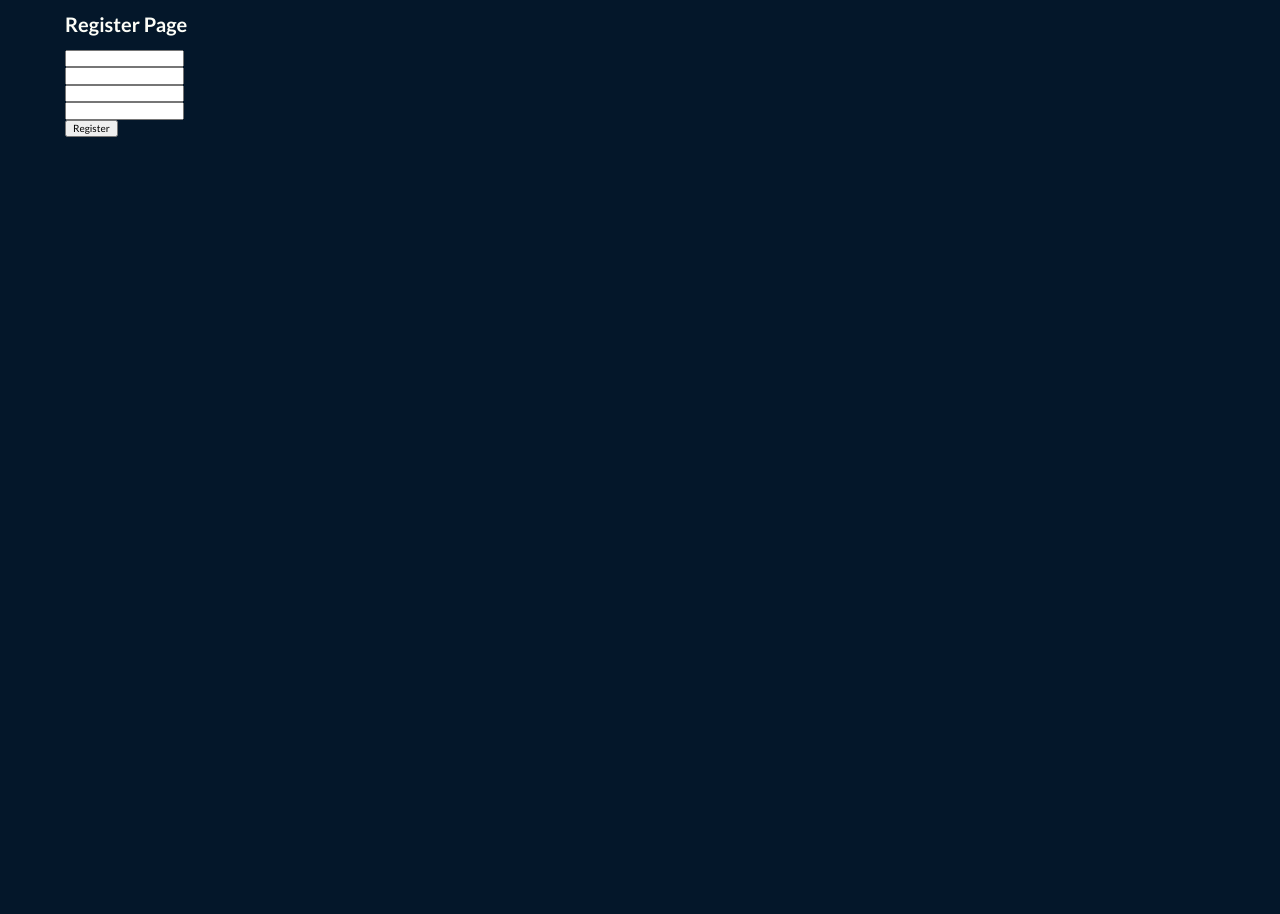
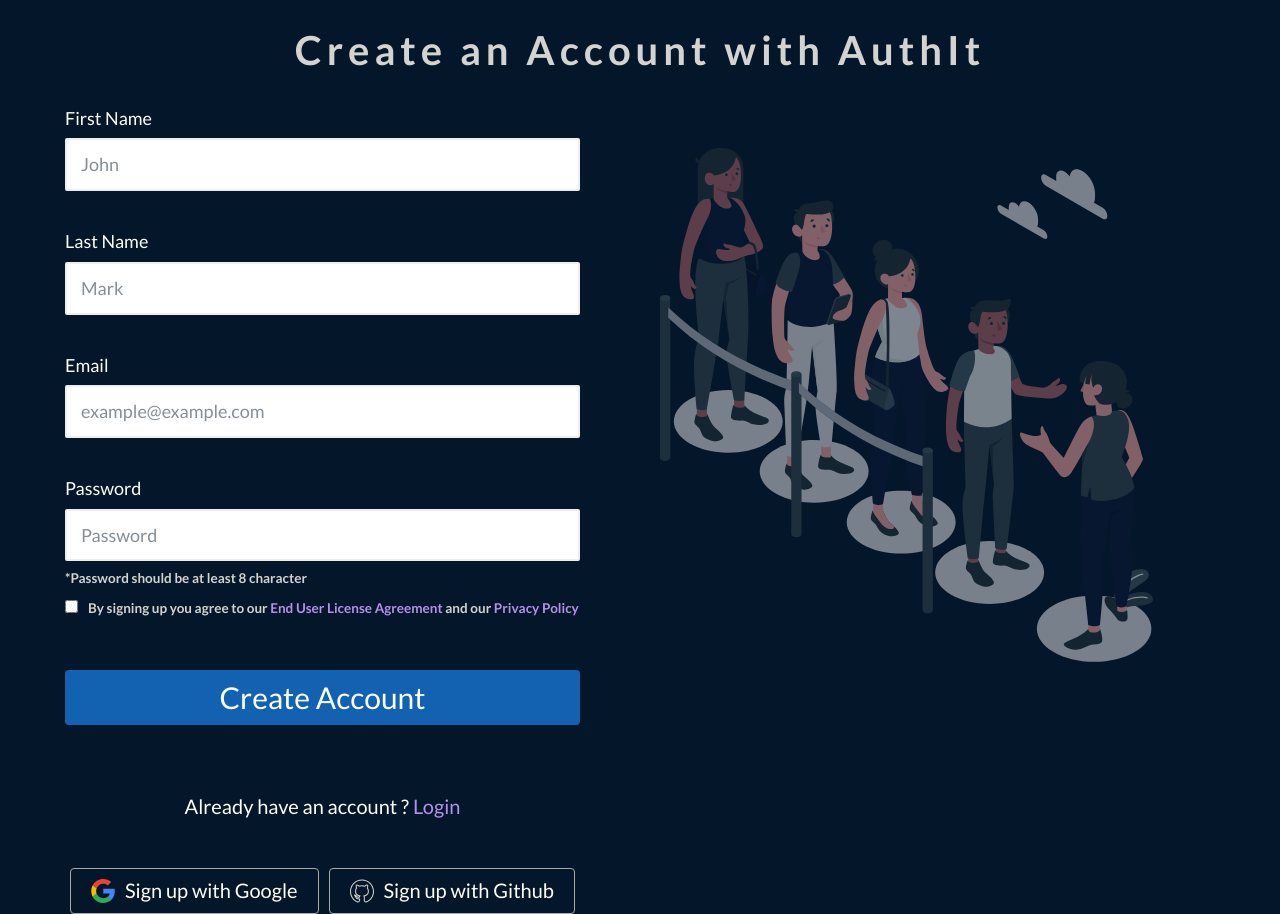
Before and after one commit to zuri-training/AuthWiki_Team9, a React (Create React App) app in the folder FrontEnd/authwiki/: page /register in a window 1280 px wide. Before the commit the page ends 800 px from the top, so only its background shows below. Built offline with nearby package versions, Linux system fonts and the light colour scheme.

Commit message:
Implement Registration Page (UI) #16 #17

```diff
--- a/FrontEnd/authwiki/src/pages/Register.js
+++ b/FrontEnd/authwiki/src/pages/Register.js
@@ -1,6 +1,12 @@
 import { registerUser } from "../store/user/userSlice";
 import { useSelector, useDispatch } from "react-redux";
 import { useState } from "react";
+import Container from "../css/Login";
+import Form from "../components/Form";
+import Google from "../icons/Google";
+import Github from "../icons/Github";
+import LoginSVG from "../icons/LoginSVG";
+import { Link } from "react-router-dom";
 
 const Register = () => {
   const initialState = {
@@ -18,48 +24,115 @@ const Register = () => {
     const { email, firstName, lastName, password } = values;
     dispatch(registerUser({ email, firstName, lastName, password }));
   };
-  const onChange = (e) => {
+  const handleChange = (e) => {
     const name = e.target.name;
     const value = e.target.value;
     setValues({ ...values, [name]: value });
   };
+  // return (
+  //   <div>
+  //     <h1>Register Page</h1>
+  //     <form>
+  //       <input
+  //         type="email"
+  //         name="email"
+  //         value={values.email}
+  //         onChange={onChange}
+  //       />
+  //       <br />
+  //       <input
+  //         type="text"
+  //         name="firstName"
+  //         value={values.firstName}
+  //         onChange={onChange}
+  //       />
+  //       <br />
+  //       <input
+  //         type="text"
+  //         name="lastName"
+  //         value={values.lastName}
+  //         onChange={onChange}
+  //       />
+  //       <br />
+  //       <input
+  //         type="password"
+  //         name="password"
+  //         value={values.password}
+  //         onChange={onChange}
+  //       />
+  //       <br />
+  //       <button type="submit" onClick={onSubmit}>
+  //         Register
+  //       </button>
+  //     </form>
+  //   </div>
+  // );
+
   return (
-    <div>
-      <h1>Register Page</h1>
+    <Container>
+      <section className="section">
+        <h1 className="display-text">Create an Account with AuthIt</h1>
+        <div className="login-container">
+          <div className="login-item">
             <form>
-        <input
+              <Form
+                labelText="First Name"
+                type="text"
+                _name="firstName"
+                placeholder="John"
+                handleChange={handleChange}
+              />
+              <Form
+                labelText="Last Name"
+                type="text"
+                _name="lastName"
+                placeholder="Mark"
+                handleChange={handleChange}
+              />
+              <Form
+                labelText="Email"
                 type="email"
-          name="email"
-          value={values.email}
-          onChange={onChange}
-        />{" "}
-        <br />
-        <input
-          type="text"
-          name="firstName"
-          value={values.firstName}
-          onChange={onChange}
+                _name="email"
+                placeholder="example@example.com"
+                handleChange={handleChange}
               />
-        <br />
-        <input
-          type="text"
-          name="lastName"
-          value={values.lastName}
-          onChange={onChange}
-        />{" "}
-        <br />
-        <input
+              <Form
+                labelText="Password"
                 type="password"
-          name="password"
-          value={values.password}
-          onChange={onChange}
+                _name="password"
+                placeholder="Password"
+                handleChange={handleChange}
+                diff={true}
               />
-        <br />
-        <button type="submit" onClick={onSubmit}>
-          Register
+              <button type="submit" className="submit-btn" onClick={onSubmit}>
+                Create Account
               </button>
             </form>
+            <div className="cta-section">
+              <p className="cta">
+                Already have an account ?{" "}
+                <Link to="/login" className="sign-up">
+                  Login
+                </Link>
+              </p>
+              <div className="socials">
+                <a className="social-login" href="https://www.google.com/">
+                  <Google />
+                  Sign up with Google
+                </a>
+                <a className="social-login" href="https://www.google.com/">
+                  <Github />
+                  Sign up with Github
+                </a>
               </div>
+            </div>
+          </div>
+          <div className="login-item login-item-svg">
+            <LoginSVG />
+          </div>
+        </div>
+      </section>
+    </Container>
   );
 };
 
--- a/FrontEnd/authwiki/src/store/user/userSlice.js
+++ b/FrontEnd/authwiki/src/store/user/userSlice.js
@@ -10,6 +10,7 @@ export const registerUser = createAsyncThunk(
   "user/register",
   async (user, thunkAPI) => {
     try {
+      console.log(user);
       const response = await customFetch.post("/user/register", user);
       return response.data;
     } catch (error) {
@@ -44,15 +45,13 @@ const userSlice = createSlice({
       toast.success("Account created Successfully ");
     },
     [registerUser.rejected]: (state, { payload }) => {
-      console.log(payload);
-      toast.error(payload["email"][0]);
-      toast.error(payload["password"][0]);
+      toast.error("Your registration credentials is invalid: Bad Request");
     },
     [loginUser.pending]: (state) => {
       state.isLoading = true;
     },
     [loginUser.fulfilled]: (state) => {
-      //   toast.success("login Successfully");
+      toast.success("Login Successfully");
     },
     [loginUser.rejected]: (state, { payload }) => {
       toast.error(payload);
```
Lines whose indentation alone changed are shown as unchanged.
